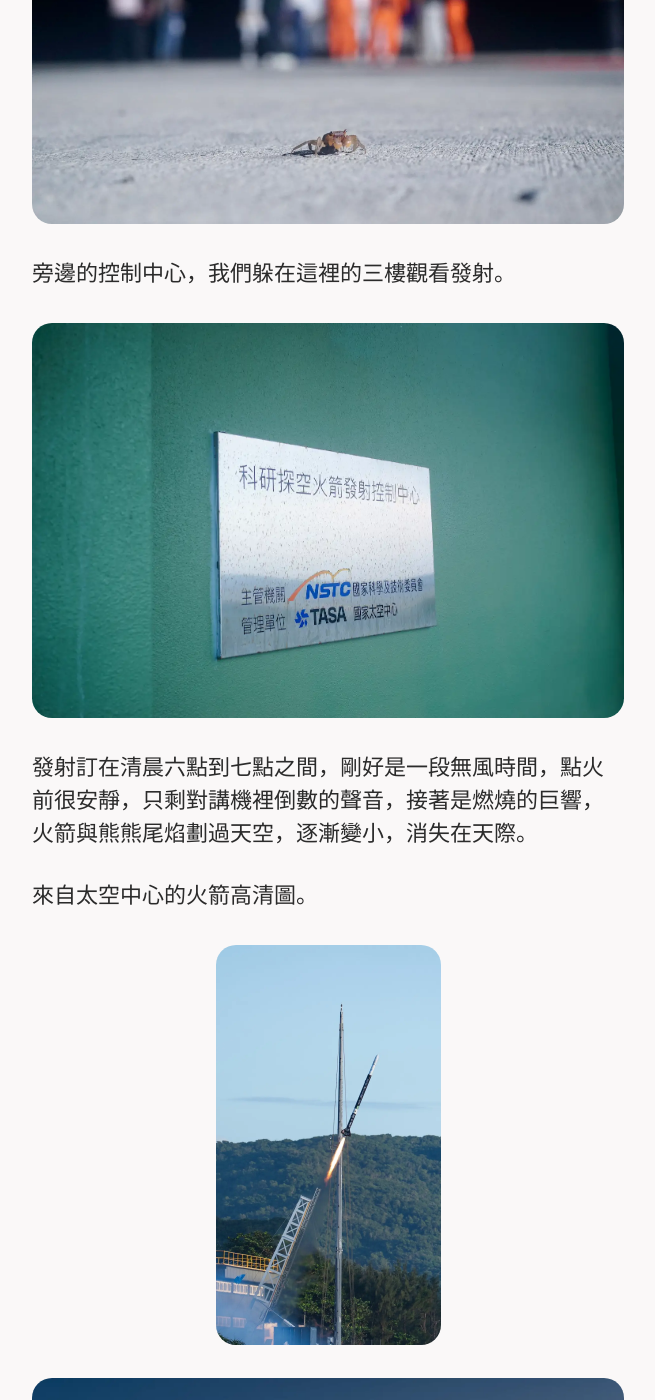
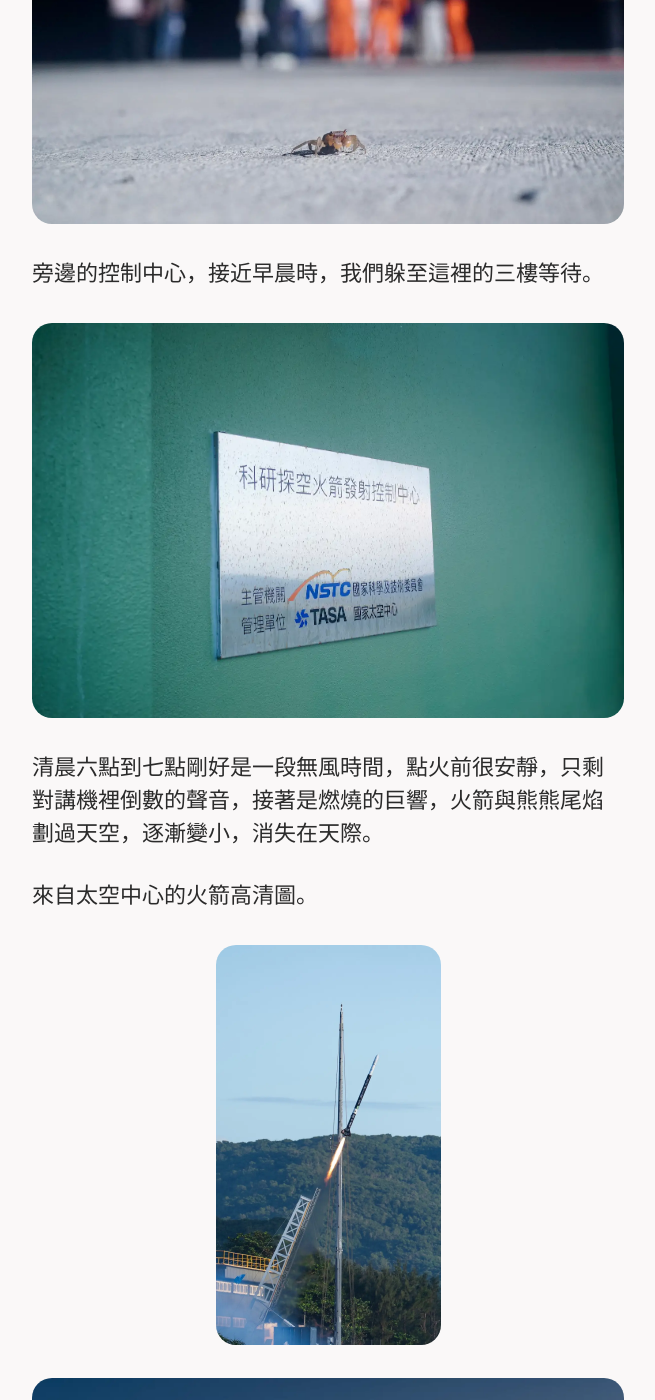
Before and after one commit to zebra314/zebra314.github.io, a Jekyll site: the page built from _posts/2025-11-30-旭海.md, in a window 1280 px wide and 1400 px high, scrolled down 4240 px. Shown: the whole window, without its empty margins (312-967 px from the left). Built offline with Jekyll 4.4.1, drawn with Linux system fonts in a browser that asks for light colours; cached includes are drawn as plain includes.

Commit message:
Update contents

```diff
--- a/_posts/2025-11-30-旭海.md
+++ b/_posts/2025-11-30-旭海.md
@@ -22,9 +22,9 @@ tag: Mundane
 組裝廠裡困著許多迷路的小螃蟹，紙箱和塑膠袋總會發出沙沙沙的詭異聲響。
 發射的前一夜，我們坐在發射場上，螃蟹陸續從旁邊的草叢竄出，往海的方向橫著走去。
 ![](/assets/image/25/1130-8.webp)
-旁邊的控制中心，我們躲在這裡的三樓觀看發射。
+旁邊的控制中心，接近早晨時，我們躲至這裡的三樓等待。
 ![](/assets/image/25/1130-9.webp)
-發射訂在清晨六點到七點之間，剛好是一段無風時間，點火前很安靜，只剩對講機裡倒數的聲音，接著是燃燒的巨響，火箭與熊熊尾焰劃過天空，逐漸變小，消失在天際。
+清晨六點到七點剛好是一段無風時間，點火前很安靜，只剩對講機裡倒數的聲音，接著是燃燒的巨響，火箭與熊熊尾焰劃過天空，逐漸變小，消失在天際。
 
 來自太空中心的火箭高清圖。
 ![](/assets/image/25/1130-10.webp)
```
Also changed, not shown: _posts/2023-01-17-流浪-留戀-流連.md (+1 -3 lines), _posts/2025-02-01-北邊的事.md (+1 -1 lines).
